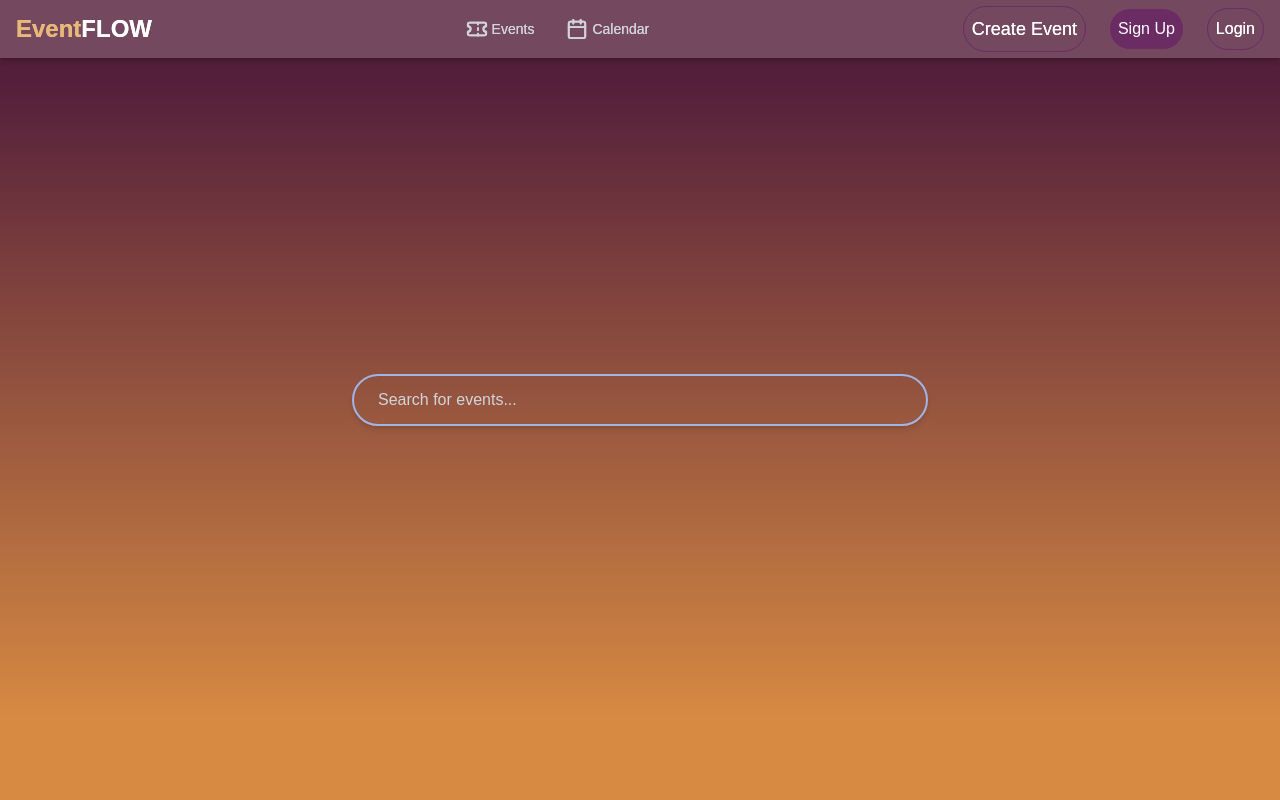
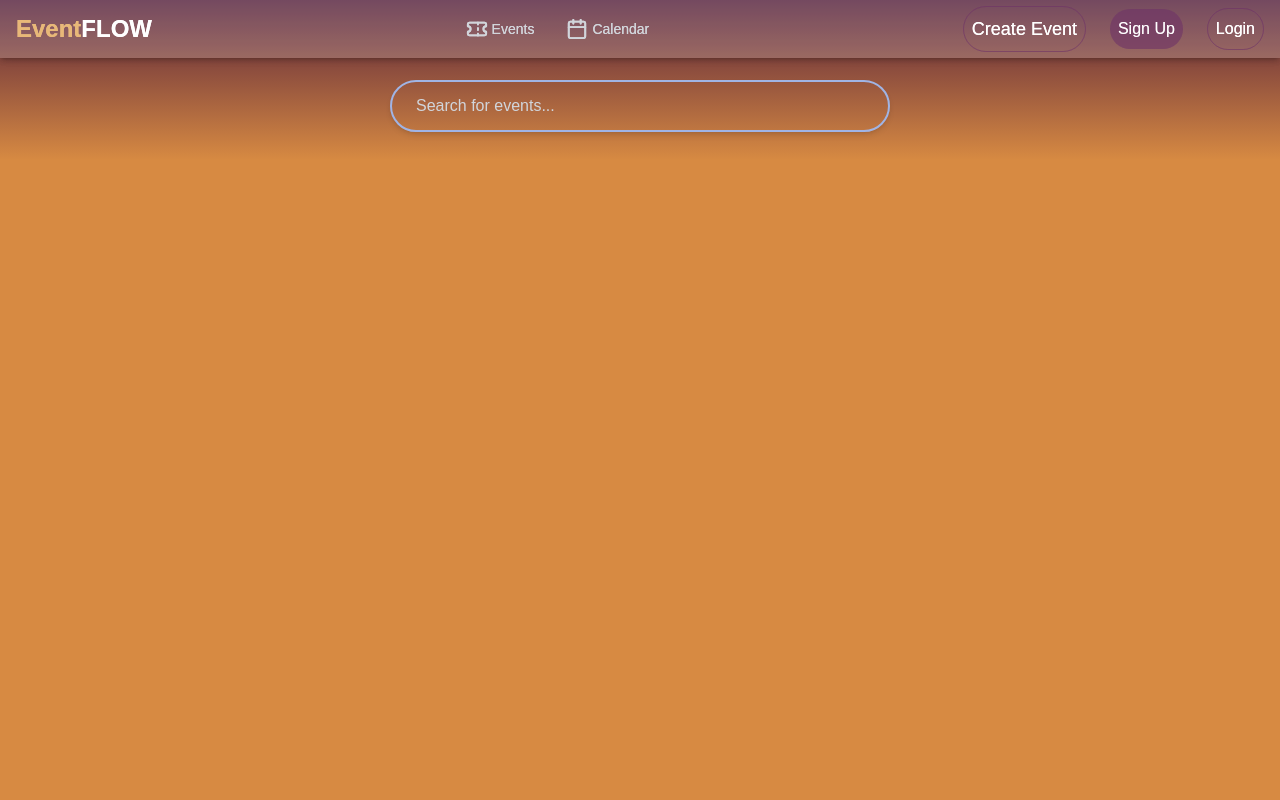
Before and after one commit to SarveshP12/DRM_FC, a Next.js app in the folder eventflow/: page / in a window 1280 px wide. Shown: the top 800 px of the page. Built offline with nearby package versions, Linux system fonts and the light colour scheme; no server answers.

Commit message:
design updates

```diff
--- a/eventflow/src/app/page.js
+++ b/eventflow/src/app/page.js
@@ -9,7 +9,7 @@ export default function Home() {
     const handleScroll = () => {
       const scrollY = window.scrollY;
       // Apply blur only if search bar overlaps navbar (60px)
-      setIsBlurred(scrollY > 60);
+      setIsBlurred(scrollY > 20);
     };
 
     window.addEventListener("scroll", handleScroll);
@@ -20,25 +20,25 @@ export default function Home() {
     <div
       className="w-full min-h-screen overflow-auto"
       style={{
-        backgroundImage: "linear-gradient(to bottom, #541f3b 10%, #d78a42 90%)",
+        backgroundImage: "linear-gradient(to bottom, #541f3b 0%, #d78a42 20%)",
         backgroundAttachment: "fixed",
         backgroundSize: "cover",
         backgroundPosition: "center"
       }}
     >
       {/* Fixed Navbar */}
-      <div className="fixed top-0 left-0 w-full z-50 bg-opacity-80">
+      <div className="fixed top-0 left-0 w-full">
         <Navbar />
       </div>
 
       {/* Main Content (Centered) */}
-      <div className="h-screen flex justify-center items-center text-white text-center px-4">
+      <div className="h-fit flex justify-center text-white text-center mt-20 px-4">
         {/* Search Bar */}
-        <div className={`w-full max-w-xl transition-all duration-300 ${isBlurred ? "blur-md opacity-60" : ""}`}>
+        <div className={`w-[500px] max-w-xl transition-all duration-300 ${isBlurred ? "blur-md opacity-60" : ""}`}>
           <input
             type="text"
             placeholder="Search for events..."
-            className="w-full px-6 py-3 text-white placeholder-gray-300 rounded-full border-2 border-[#A0B4E5] shadow-md bg-transparent focus:outline-none focus:border-[#e8b878]"
+            className="w-full px-6 py-3 text-white placeholder-gray-300  rounded-full border-2 border-[#A0B4E5] shadow-md bg-transparent focus:outline-none focus:border-[#e8b878]"
           />
         </div>
       </div>
--- a/eventflow/src/components/navbar.js
+++ b/eventflow/src/components/navbar.js
@@ -9,7 +9,7 @@ const Navbar = () => {
   const router = useRouter();
 
   return (
-    <nav className="w-full px-4 flex justify-between items-center bg-white/10 backdrop-filter bg-blur fixed shadow-md">
+    <nav className="w-full px-4 flex justify-between items-center bg-white/10 fixed shadow-md">
       {/* Logo */}
       <Link href="/" className="text-[#e8b878] text-2xl font-bold">
         Event<span className="text-white">FLOW</span>
@@ -32,7 +32,7 @@ const Navbar = () => {
         {/* Create Event Button */}
         <button
           onClick={() => router.push('/create-event')}
-          className="p-2 text-lg text-white bg-transparent border border-[#6a2c62] rounded-full hover:bg-[#d78a427f] transition-all"
+          className="p-2 text-lg text-white bg-transparent border border-[#6a2c625f] rounded-full hover:bg-[#d78a427f] transition-all"
         >
           Create Event
         </button>
@@ -40,12 +40,12 @@ const Navbar = () => {
         {/* Sign Up and Login Buttons */}
         <SignedOut>
           <SignUpButton mode="modal">
-            <button className="bg-[#6a2c62] text-white p-2 my-2 rounded-full hover:bg-[#d78a427f] transition-colors">
+            <button className="bg-[#6a2c625f] text-white p-2 my-2 rounded-full hover:bg-[#d78a427f] transition-colors">
               Sign Up
             </button>
           </SignUpButton>
           <SignInButton mode="modal">
-            <button className="bg-transparent border border-[#6a2c62] text-white p-2 my-2 rounded-full hover:bg-[#d78a427f] hover:text-white transition-colors">
+            <button className="bg-transparent border border-[#6a2c625f] text-white p-2 my-2 rounded-full hover:bg-[#d78a427f] hover:text-white transition-colors">
               Login
             </button>
           </SignInButton>
```
